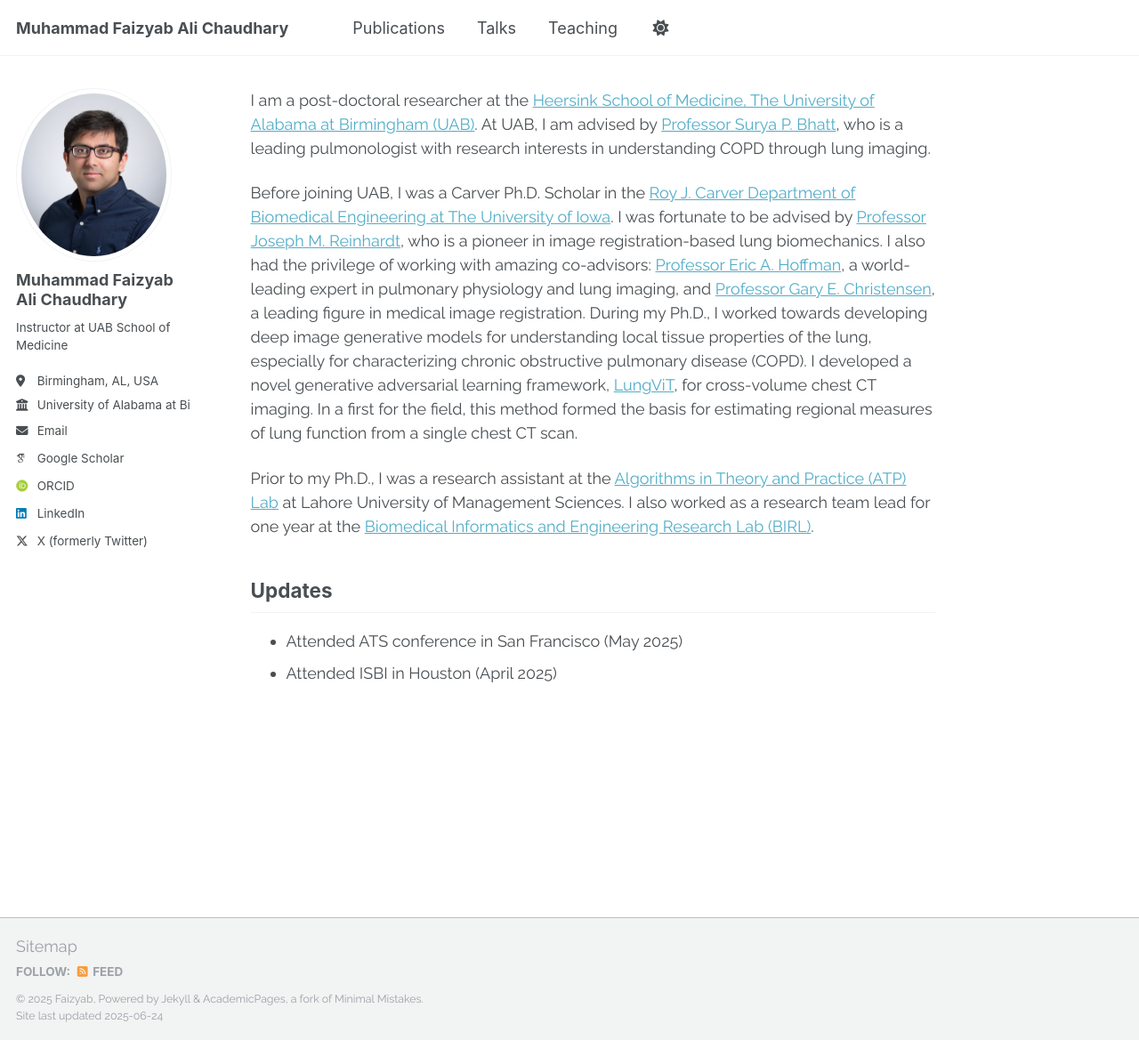
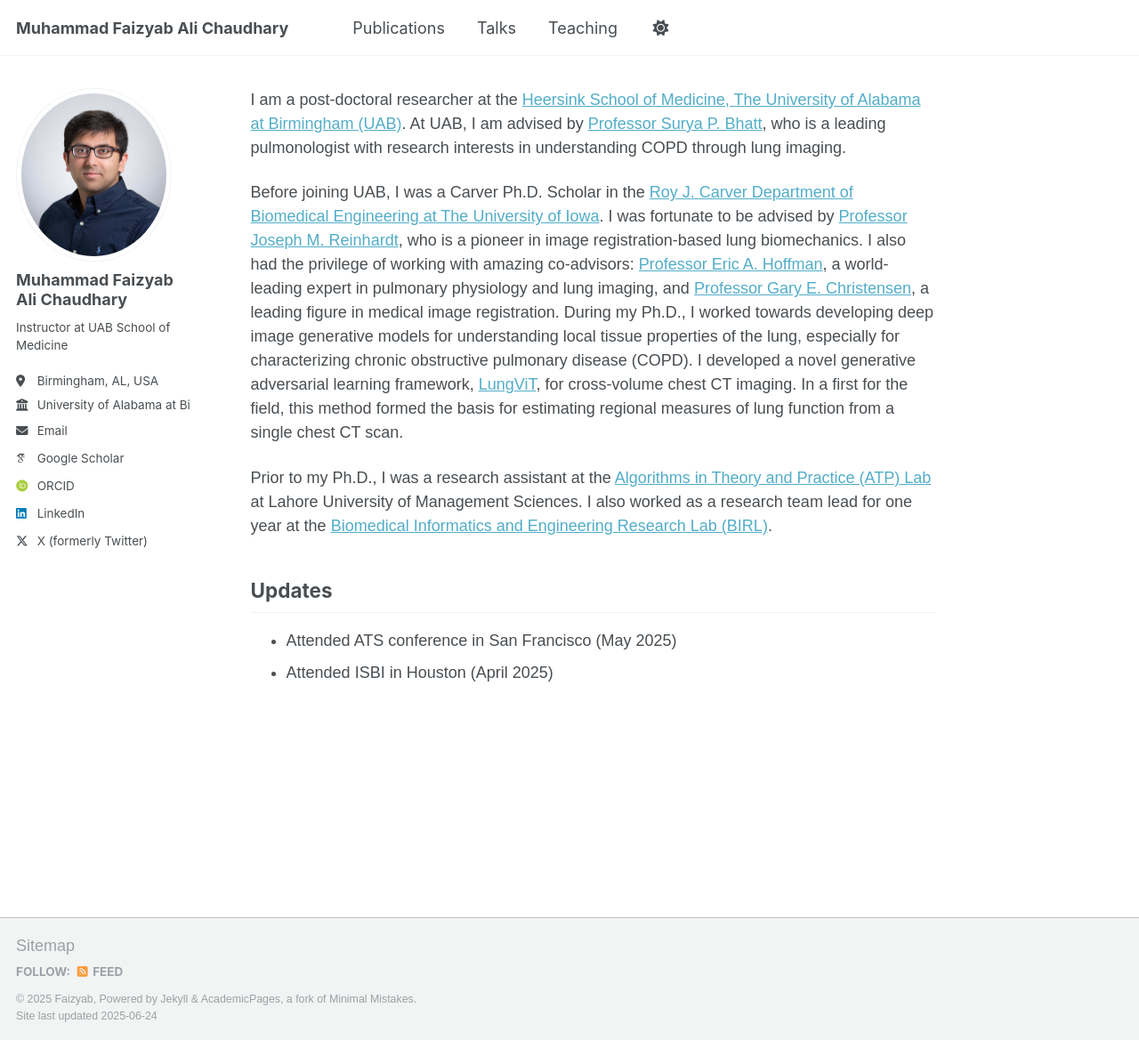
Before and after one commit to MFaizyabAli/mfaizyabali.github.io, a Jekyll site: the page built from _pages/about.md, in a window 1280 px wide and 1169 px high. Shown: the whole window at 89% size. Built offline with Jekyll 4.4.1, drawn with Linux system fonts in a browser that asks for light colours; some web fonts are replaced.

Commit message:
Update _themes.scss

```diff
--- a/_sass/_themes.scss
+++ b/_sass/_themes.scss
@@ -7,7 +7,7 @@
    ========================================================================== */
 
 
-@import url('https://fonts.googleapis.com/css2?family=Raleway:wght@400&display=swap');
+@import url('https://fonts.googleapis.com/css2?family=Roboto:wght@400&display=swap');
 
 /* Used to set the size for <em> */
 $doc-font-size              : 14;
```
